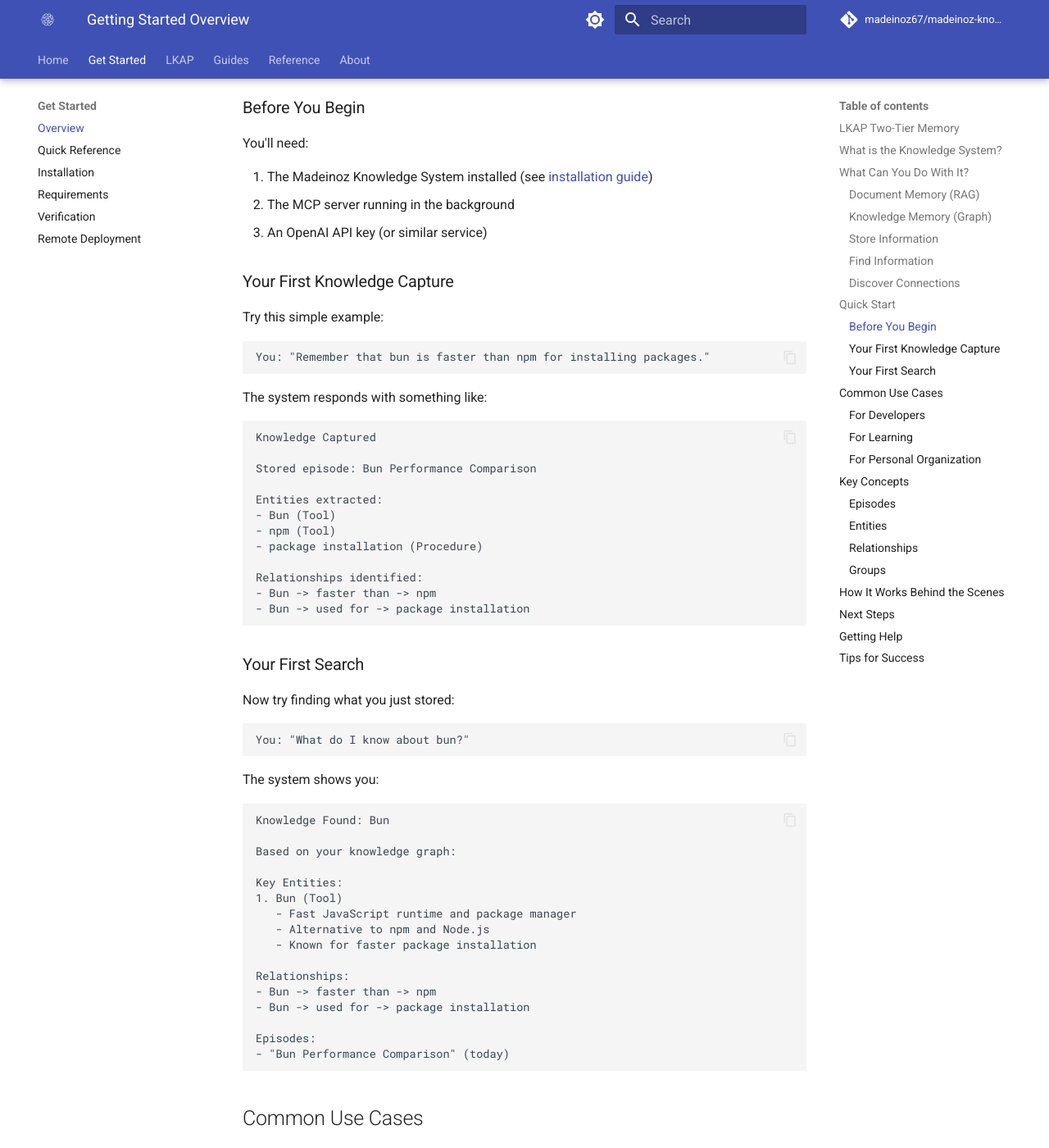
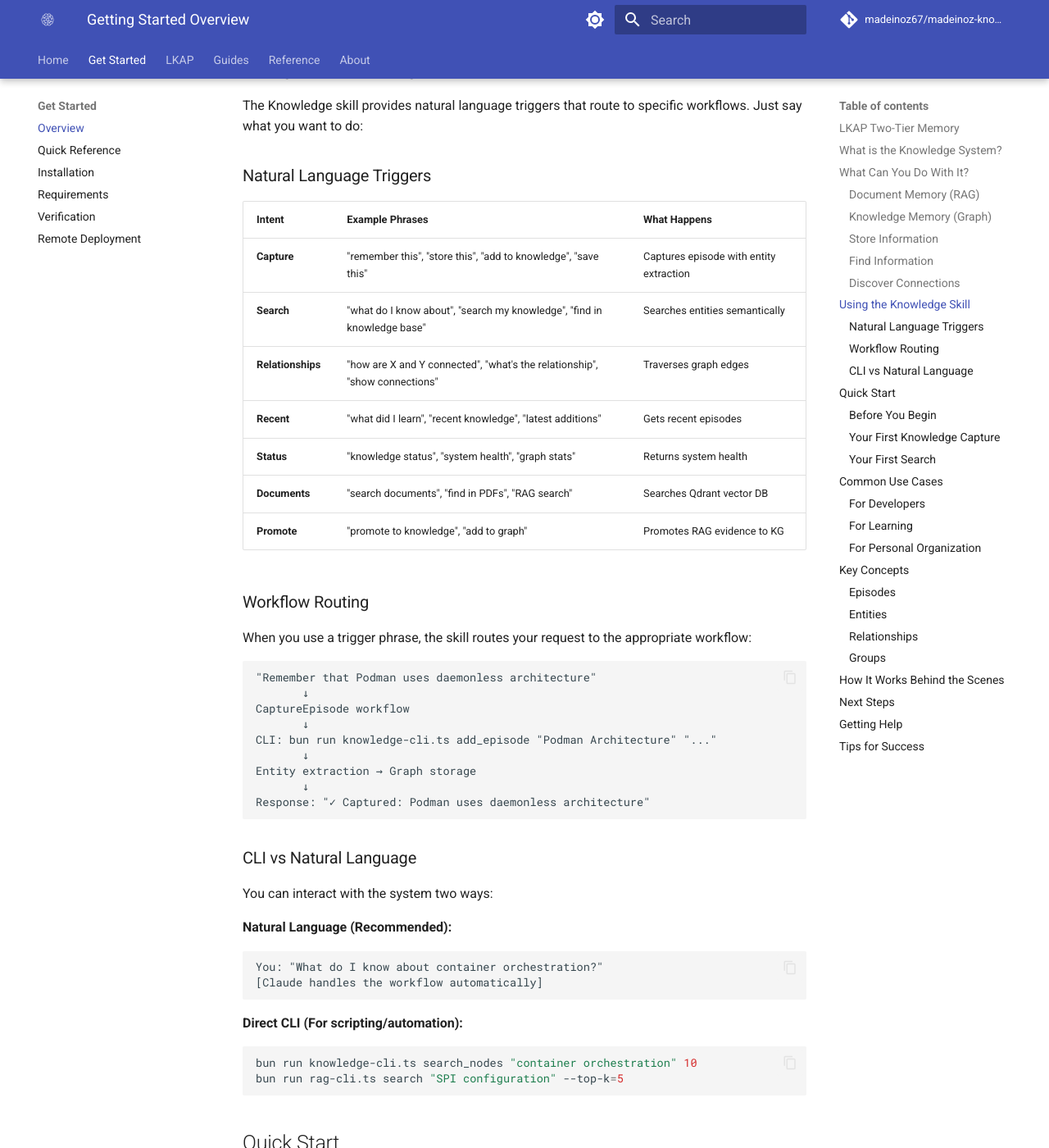
Before and after one commit to madeinoz67/madeinoz-knowledge-system, an MkDocs documentation site: the page built from docs/getting-started/overview.md, in a window 1280 px wide and 1400 px high, scrolled down 2452 px. Shown: the whole window at 82% size. Built offline with MkDocs 1.6.1 and Material for MkDocs 9.7.7, drawn with Linux system fonts in a browser that asks for light colours; comment, search, counter and statistics services are not loaded.

Commit message:
docs: add skill workflow documentation and new architecture diagram
- Add "Using the Knowledge Skill" section with natural language triggers
- Document workflow routing with example flow
- Explain CLI vs natural language usage options
- Update architecture diagram to new Excalidraw Architect style
- Add trigger phrase table for common intents

Co-Authored-By: Claude Opus 4.6 <noreply@anthropic.com>

````diff
--- a/docs/getting-started/overview.md
+++ b/docs/getting-started/overview.md
@@ -103,6 +103,54 @@ You: "How are Graphiti and FalkorDB connected?"
 ```
 
 The system traces the relationships in your knowledge graph and explains how these concepts link together.
+
+## Using the Knowledge Skill
+
+The Knowledge skill provides natural language triggers that route to specific workflows. Just say what you want to do:
+
+### Natural Language Triggers
+
+| Intent | Example Phrases | What Happens |
+|--------|----------------|--------------|
+| **Capture** | "remember this", "store this", "add to knowledge", "save this" | Captures episode with entity extraction |
+| **Search** | "what do I know about", "search my knowledge", "find in knowledge base" | Searches entities semantically |
+| **Relationships** | "how are X and Y connected", "what's the relationship", "show connections" | Traverses graph edges |
+| **Recent** | "what did I learn", "recent knowledge", "latest additions" | Gets recent episodes |
+| **Status** | "knowledge status", "system health", "graph stats" | Returns system health |
+| **Documents** | "search documents", "find in PDFs", "RAG search" | Searches Qdrant vector DB |
+| **Promote** | "promote to knowledge", "add to graph" | Promotes RAG evidence to KG |
+
+### Workflow Routing
+
+When you use a trigger phrase, the skill routes your request to the appropriate workflow:
+
+```
+"Remember that Podman uses daemonless architecture"
+       ↓
+CaptureEpisode workflow
+       ↓
+CLI: bun run knowledge-cli.ts add_episode "Podman Architecture" "..."
+       ↓
+Entity extraction → Graph storage
+       ↓
+Response: "✓ Captured: Podman uses daemonless architecture"
+```
+
+### CLI vs Natural Language
+
+You can interact with the system two ways:
+
+**Natural Language (Recommended):**
+```
+You: "What do I know about container orchestration?"
+[Claude handles the workflow automatically]
+```
+
+**Direct CLI (For scripting/automation):**
+```bash
+bun run knowledge-cli.ts search_nodes "container orchestration" 10
+bun run rag-cli.ts search "SPI configuration" --top-k=5
+```
 
 ## Quick Start
 
````
Also changed, not shown: docs/concepts/architecture.md (+1 -1 lines), 1 other file.
